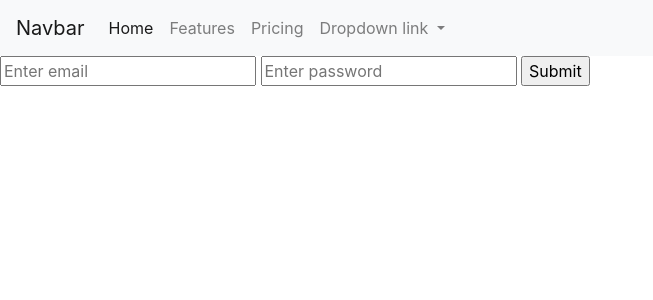
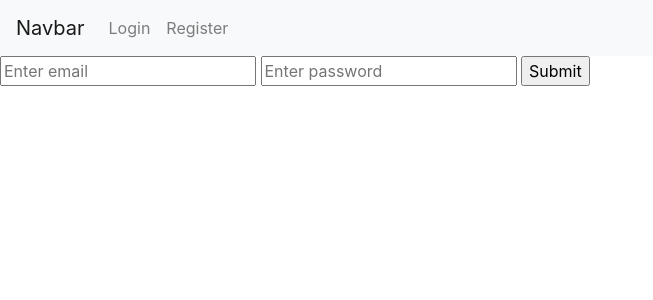
Before and after one commit to Sclafus/FlaskyLearn, a Flask app: page /login/ in a window 1280 px wide. Shown: the top 300 px of the page, without its empty margins (0-653 px from the left). Run offline with Flask 2, Linux system fonts and the light colour scheme; some libraries are stand-ins or nearby versions.

Commit message:
actually working navbar lol

```diff
--- a/templates/base.html
+++ b/templates/base.html
@@ -9,22 +9,20 @@
 </head>
 
 <nav class="navbar navbar-expand-lg navbar-light bg-light">
-  <a class="navbar-brand" href="#">Navbar</a>
+  <a class="navbar-brand" href="{{ url_for('home') }}">Navbar</a>
   <button class="navbar-toggler" type="button" data-toggle="collapse" data-target="#navbarNavDropdown" aria-controls="navbarNavDropdown" aria-expanded="false" aria-label="Toggle navigation">
     <span class="navbar-toggler-icon"></span>
   </button>
   <div class="collapse navbar-collapse" id="navbarNavDropdown">
     <ul class="navbar-nav">
-      <li class="nav-item active">
-        <a class="nav-link" href="#">Home <span class="sr-only">(current)</span></a>
+      <li class="nav-item">
+        <!-- add class active if you want to have bold text! -->
+        <a class="nav-link" href="{{ url_for('login') }}">Login</a>
       </li>
       <li class="nav-item">
-        <a class="nav-link" href="#">Features</a>
+        <a class="nav-link" href="{{ url_for('register') }}">Register</a>
       </li>
-      <li class="nav-item">
-        <a class="nav-link" href="#">Pricing</a>
-      </li>
-      <li class="nav-item dropdown">
+      <!-- <li class="nav-item dropdown">
         <a class="nav-link dropdown-toggle" href="#" id="navbarDropdownMenuLink" role="button" data-toggle="dropdown" aria-haspopup="true" aria-expanded="false">
           Dropdown link
         </a>
@@ -33,7 +31,7 @@
           <a class="dropdown-item" href="#">Another action</a>
           <a class="dropdown-item" href="#">Something else here</a>
         </div>
-      </li>
+      </li> -->
     </ul>
   </div>
 </nav>
```
